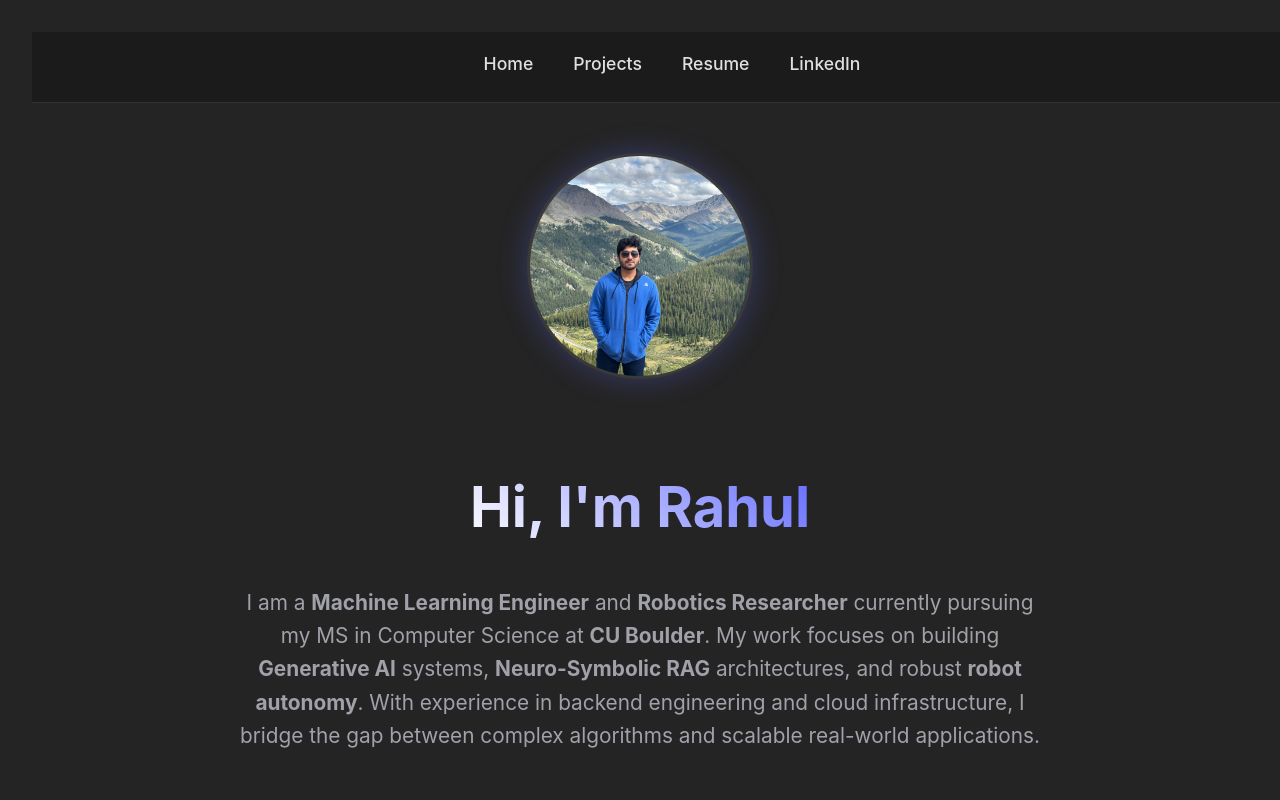
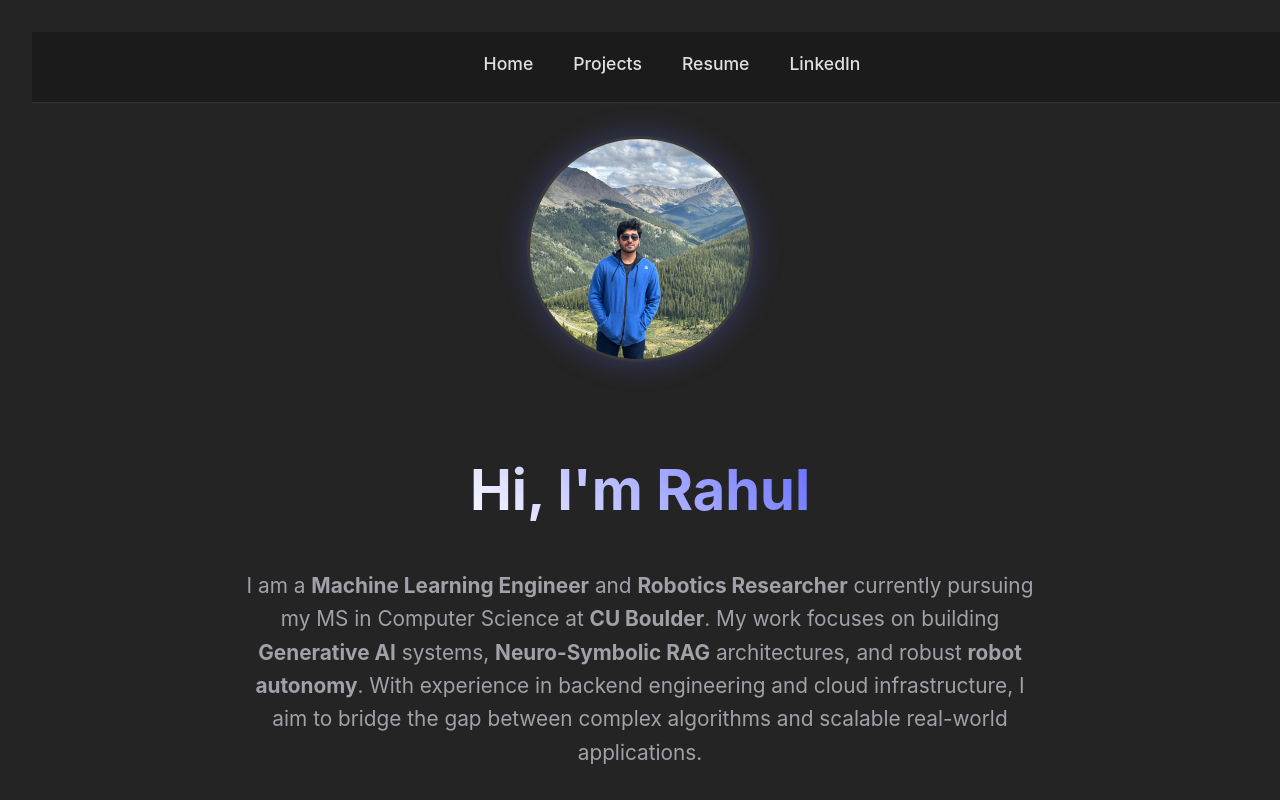
Before and after one commit to RaSh6119/RaSh6119.github.io, a React (Vite) app: page / in a window 1280 px wide. Shown: the top 800 px of the page. Built offline with nearby package versions, Linux system fonts and the light colour scheme.

Commit message:
Made home page and navbar

```diff
--- a/src/pages/Home.jsx
+++ b/src/pages/Home.jsx
@@ -19,7 +19,7 @@ function Home() {
             pursuing my MS in Computer Science at <strong>CU Boulder</strong>. My work focuses on
             building <strong>Generative AI</strong> systems, <strong>Neuro-Symbolic RAG</strong> architectures,
             and robust <strong>robot autonomy</strong>. With experience in backend engineering
-            and cloud infrastructure, I bridge the gap between complex algorithms and
+            and cloud infrastructure, I aim to bridge the gap between complex algorithms and
             scalable real-world applications.
           </p>
         </div>
```
